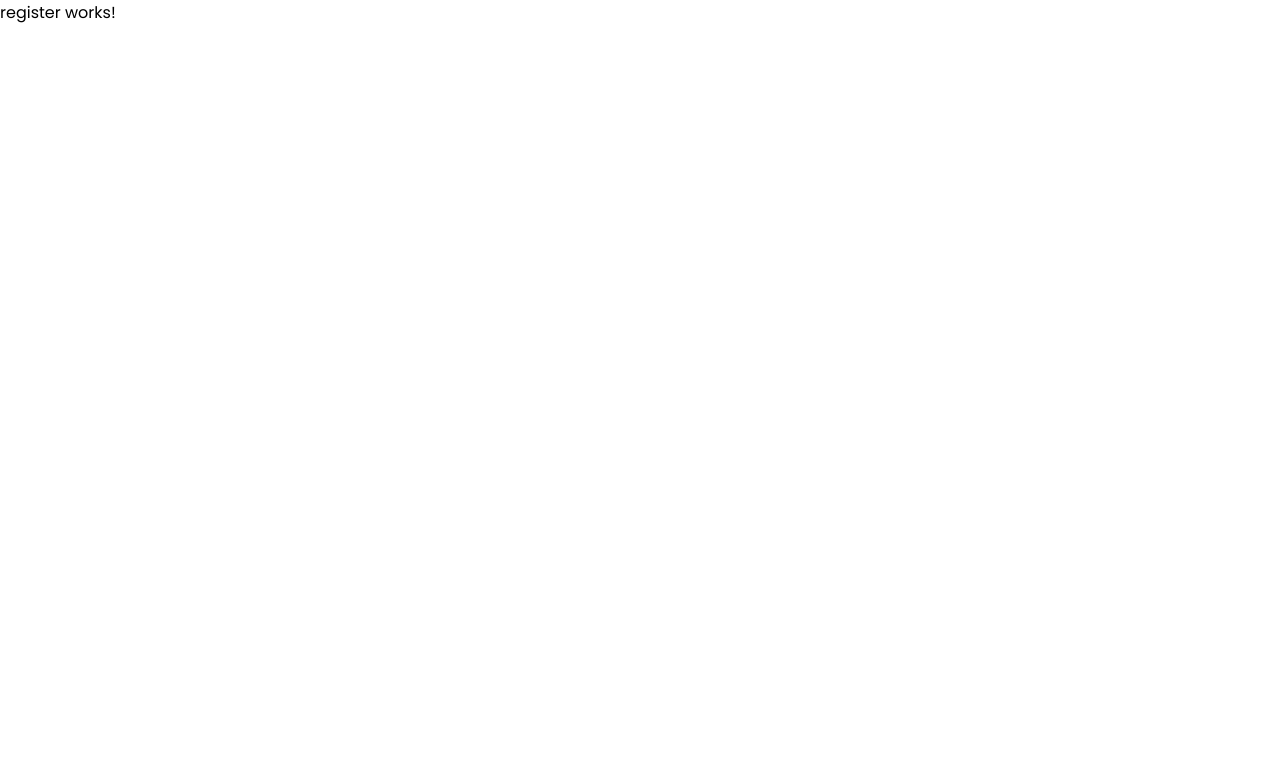
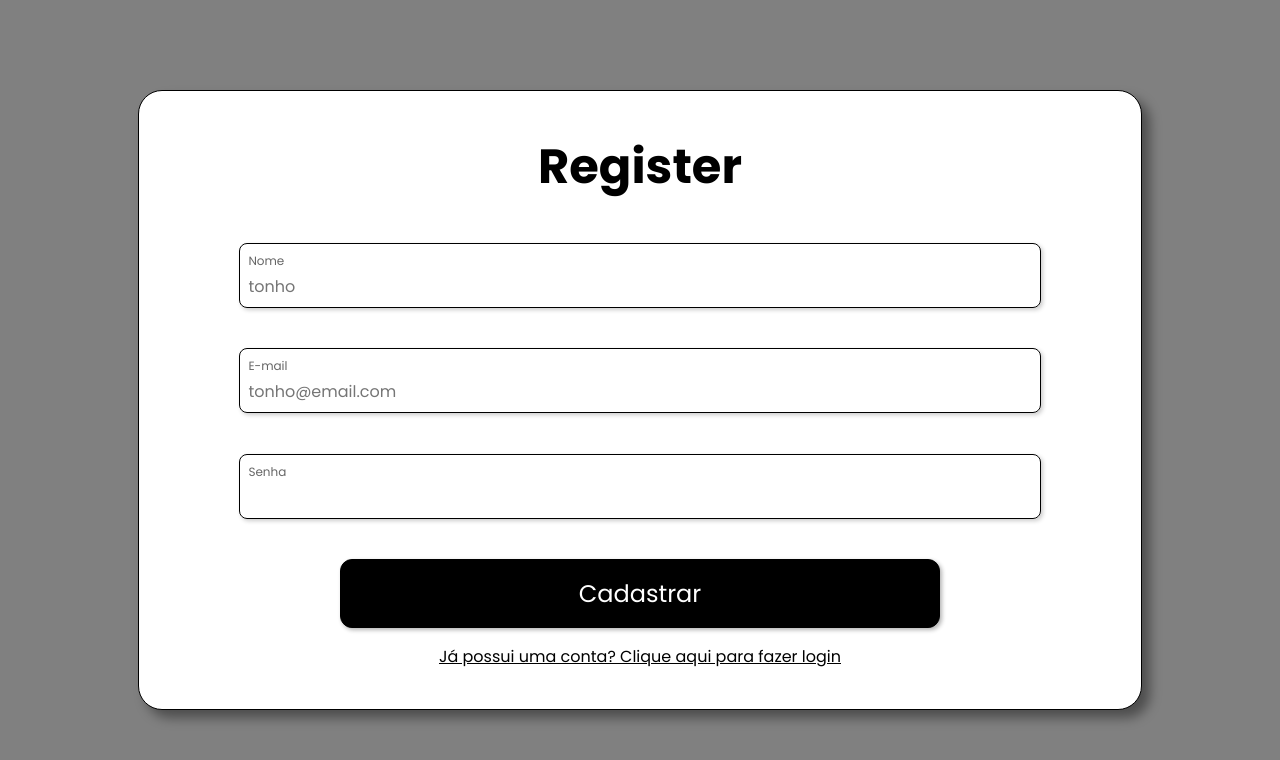
Before and after one commit to D4NL18/RacoBored, an Angular app: page /register in a window 1280 px wide. Shown: the top 760 px of the page. Built offline with nearby package versions, Linux system fonts and the light colour scheme.

Commit message:
add register page

```diff
--- a/src/app/views/auth/components/logininfo/logininfo.component.html
+++ b/src/app/views/auth/components/logininfo/logininfo.component.html
@@ -1,6 +1,9 @@
-<div class="login-info-container">
+<form class="login-info-container">
     <h1 class="login-info-title">LOGIN</h1>
     <app-input placeholder="tonho@email.com" id="email" label="E-mail" type="email" class="input-logininfo" />
     <app-input id="password" label="Senha" type="password" class="input-logininfo" />
-    <app-button text="Entrar" class="button-logininfo"></app-button>
-</div>
+    <div class="container-button-logininfo">
+        <app-button text="Entrar" class="button-logininfo"></app-button>
+        <a href="register">Não possui conta? Cadastre-se agora!</a>
+    </div>
+</form>
--- a/src/app/views/auth/components/logininfo/logininfo.component.scss
+++ b/src/app/views/auth/components/logininfo/logininfo.component.scss
@@ -17,8 +17,23 @@
     .input-logininfo {
         width: 100%;
     }
-    .button-logininfo {
+
+    .container-button-logininfo {
+
+        display: flex;
+        flex-direction: column;
         width: 100%;
-        padding: 0 20%;
+        align-items: center;
+        gap: 1rem;
+
+        .button-logininfo {
+            width: 100%;
+            padding: 0 20%;
+        }
+
+        a {
+            font-size: 1rem;
+            color: black;
+        }
     }
 }
--- a/src/app/views/auth/components/registerinfo/registerinfo.component.html
+++ b/src/app/views/auth/components/registerinfo/registerinfo.component.html
@@ -1 +1,10 @@
-<p>registerinfo works!</p>
+<form class="register-info-container">
+    <h1 class="register-info-title">Register</h1>
+    <app-input placeholder="tonho" id="name" label="Nome" type="text" class="input-registerinfo" />
+    <app-input placeholder="tonho@email.com" id="email" label="E-mail" type="email" class="input-registerinfo" />
+    <app-input id="password" label="Senha" type="password" class="input-registerinfo" />
+    <div class="container-button-registerinfo">
+        <app-button text="Cadastrar" class="button-registerinfo"></app-button>
+        <a href="">Já possui uma conta? Clique aqui para fazer login</a>
+    </div>
+</form>
--- a/src/app/views/auth/components/registerinfo/registerinfo.component.scss
+++ b/src/app/views/auth/components/registerinfo/registerinfo.component.scss
@@ -0,0 +1,38 @@
+.register-info-container {
+    display: flex;
+    flex-direction: column;
+    justify-content: space-evenly;
+    align-items: center;
+    background-color: white;
+    width: 100%;
+    height: 100%;
+    border-radius: 24px;
+    box-shadow: 8px 8px 12px rgba(0, 0, 0, 0.4);
+    border: solid 1px black;
+
+    .register-info-title {
+        font-size: 3rem;
+    }
+
+    .input-registerinfo {
+        width: 100%;
+    }
+    .container-button-registerinfo {
+
+        display: flex;
+        flex-direction: column;
+        width: 100%;
+        align-items: center;
+        gap: 1rem;
+
+        .button-registerinfo {
+            width: 100%;
+            padding: 0 20%;
+        }
+
+        a {
+            font-size: 1rem;
+            color: black;
+        }
+    }
+}
--- a/src/app/views/auth/components/registerinfo/registerinfo.component.ts
+++ b/src/app/views/auth/components/registerinfo/registerinfo.component.ts
@@ -1,9 +1,11 @@
 import { Component } from '@angular/core';
+import { InputComponent } from '../../../../components/input/input.component';
+import { ButtonComponent } from '../../../../components/button/button.component';
 
 @Component({
   selector: 'app-registerinfo',
   standalone: true,
-  imports: [],
+  imports: [InputComponent, ButtonComponent],
   templateUrl: './registerinfo.component.html',
   styleUrl: './registerinfo.component.scss'
 })
--- a/src/app/views/auth/register/register.component.html
+++ b/src/app/views/auth/register/register.component.html
@@ -1 +1,5 @@
-<p>register works!</p>
+<div class="main-container">
+    <app-authcard class="authcard-register-box">
+        <app-registerinfo class="content-register"></app-registerinfo>
+    </app-authcard>
+</div>
--- a/src/app/views/auth/register/register.component.scss
+++ b/src/app/views/auth/register/register.component.scss
@@ -0,0 +1,23 @@
+.main-container {
+    display: flex;
+    justify-content: center;
+    align-items: center;
+    background-color: gray;
+
+    width: 100vw;
+    height: 100vh;
+
+    .authcard-register-box {
+        display: flex;
+        width: 80%;
+        height: 80%;
+
+
+        .content-register {
+            width: 100%;
+            height: 100%;
+        }
+
+    }
+
+}
--- a/src/app/views/auth/register/register.component.ts
+++ b/src/app/views/auth/register/register.component.ts
@@ -1,9 +1,11 @@
 import { Component } from '@angular/core';
+import { AuthcardComponent } from '../components/authcard/authcard.component';
+import { RegisterinfoComponent } from '../components/registerinfo/registerinfo.component';
 
 @Component({
   selector: 'app-register',
   standalone: true,
-  imports: [],
+  imports: [AuthcardComponent, RegisterinfoComponent],
   templateUrl: './register.component.html',
   styleUrl: './register.component.scss'
 })
```
